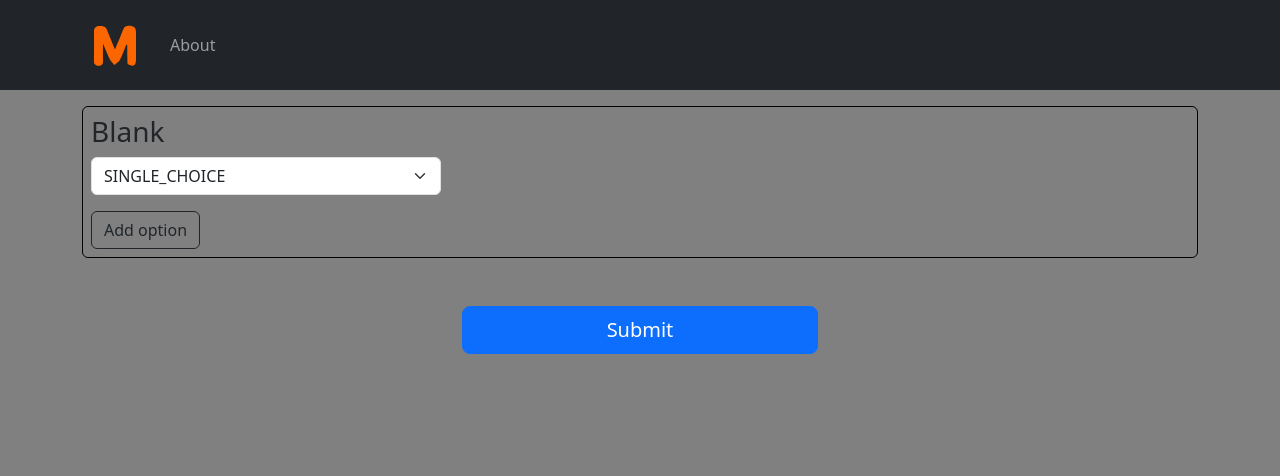
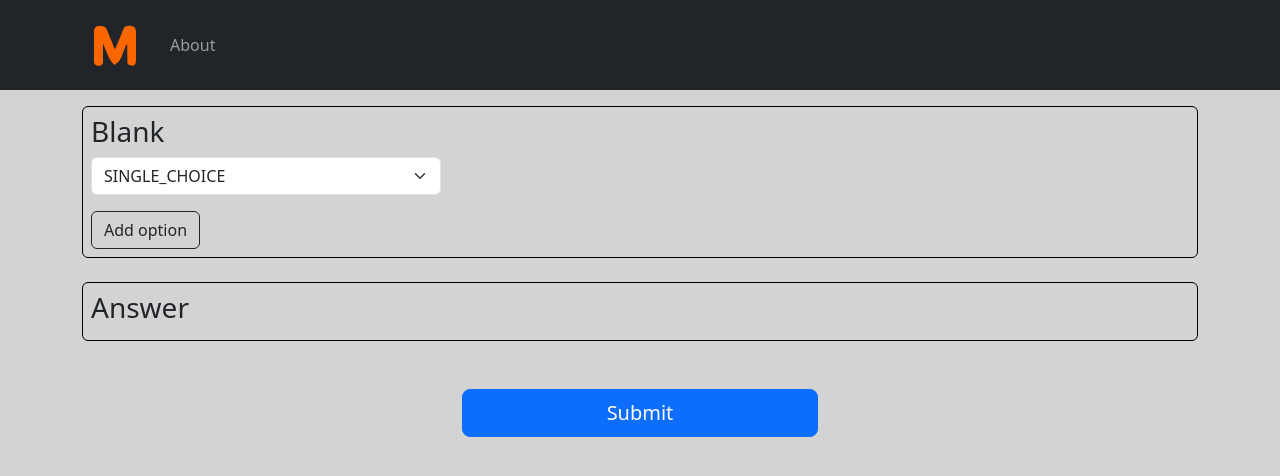
Before and after one commit to EthanIsaac2583/memes, a React (Create React App) app in the folder memed-frontend/: page /question-constructor in a window 1280 px wide. Shown: the top 476 px of the page. Built offline with nearby package versions, Linux system fonts and the light colour scheme.

Commit message:
m: gap between sections

```diff
--- a/memed-frontend/src/index.css
+++ b/memed-frontend/src/index.css
@@ -1,3 +1,3 @@
 html, body, main {
-    background-color: rgb(128, 128, 128);
+    background: #d3d3d3;
 }
--- /dev/null
+++ b/memed-frontend/src/pages/question-constructor/answer-section.tsx
@@ -0,0 +1,10 @@
+import {FormSection} from "../../components/form-section";
+import Container from "react-bootstrap/Container";
+
+export const AnswerSection = () => {
+  return (
+    <FormSection>
+      <h3>Answer</h3>
+    </FormSection>
+  );
+};
--- a/memed-frontend/src/pages/question-constructor/blank-section.tsx
+++ b/memed-frontend/src/pages/question-constructor/blank-section.tsx
@@ -5,7 +5,6 @@ import {EBlankType} from "../../model/blank-type";
 import Button from "react-bootstrap/Button";
 import {FormSection} from "../../components/form-section";
 import {useFieldArray, useFormContext} from "react-hook-form";
-import Container from "react-bootstrap/Container";
 
 export const BlankSection = () => {
   const { control, register } = useFormContext();
@@ -15,7 +14,6 @@ export const BlankSection = () => {
   });
 
   return (
-    <Container>
     <FormSection>
       <Row>
         <Col>
@@ -56,6 +54,5 @@ export const BlankSection = () => {
         </Col>
       </Row>
     </FormSection>
-    </Container>
   );
 };
--- a/memed-frontend/src/pages/question-constructor/index.tsx
+++ b/memed-frontend/src/pages/question-constructor/index.tsx
@@ -8,6 +8,7 @@ import axios, {AxiosError} from "axios";
 import {TTaskDto} from "../../dto/task";
 import {SubmitHandler, useForm, FormProvider} from "react-hook-form";
 import {BlankSection} from "./blank-section";
+import {AnswerSection} from "./answer-section";
 
 export const QuestionConstructor = () => {
   const methods = useForm<TTaskDto>();
@@ -30,8 +31,13 @@ export const QuestionConstructor = () => {
     <BaseLayout>
       <FormProvider {...methods}>
         <Form onSubmit={methods.handleSubmit(submit)}>
-          <BlankSection />
           <Container>
+            <BlankSection />
+          </Container>
+          <Container className="mt-4">
+            <AnswerSection />
+          </Container>
+          <Container className="mt-4">
             <Row className='justify-content-md-center mt-5'>
               <Col xs={12} md={4}>
                 <div className="d-grid">
```
Lines whose indentation alone changed are shown as unchanged.
